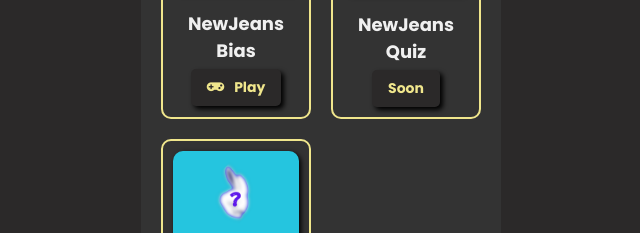
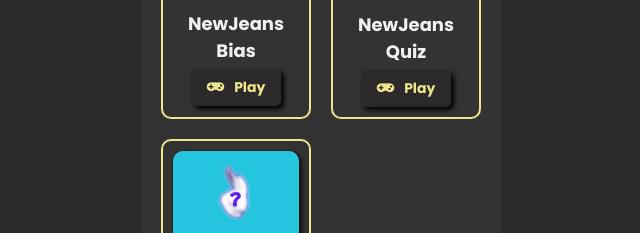
Before and after one commit to hnnxzee/hnnxzee.github.io, a plain HTML site: page game/index.html in a window 1280 px wide. Shown: the part 262-495 px from the top of the page, 319-959 px from the left. Drawn offline with Linux system fonts and the light colour scheme.

Commit message:
add new game

```diff
--- a/game/index.html
+++ b/game/index.html
@@ -34,7 +34,8 @@
                         class="fas fa-gamepad game-section-icon"></i>Play</a>
             </div>
             <div class="game"><img src="img/newjeansquiz.jpg" alt="Game 2">
-                <h3>NewJeans Quiz</h3><a href="newjeansquiz/en/easy/index.html" class="play-button">Soon</a>
+                <h3>NewJeans Quiz</h3><a href="newjeansquiz/en/easy/" class="play-button"><i
+                    class="fas fa-gamepad game-section-icon"></i>Play</a>
             </div>
             <div class="game"><img src="img/flappybunny.png" alt="Game 3">
                 <h3>?</h3><a href="#" class="play-button">Soon</a>
```
